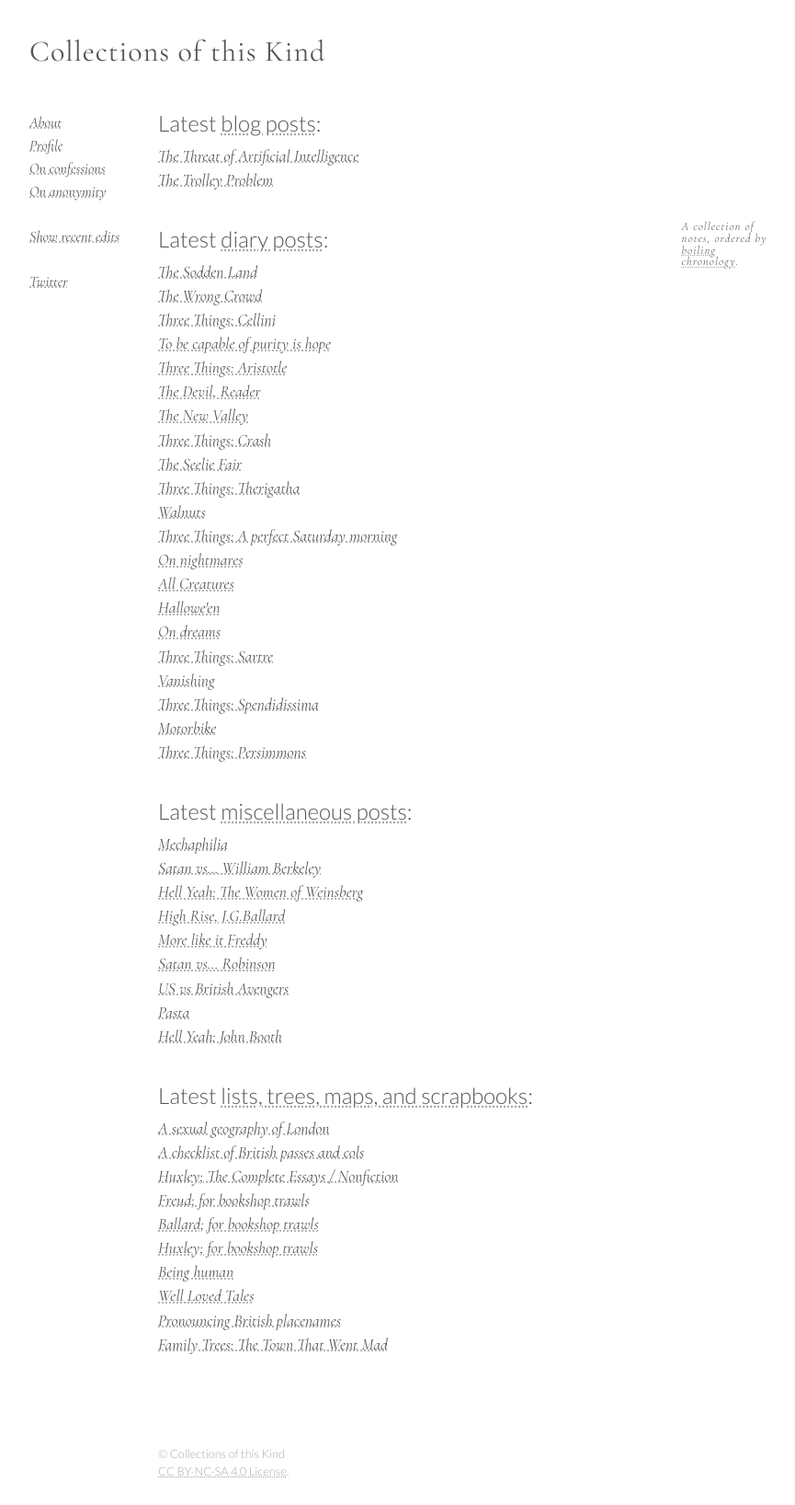
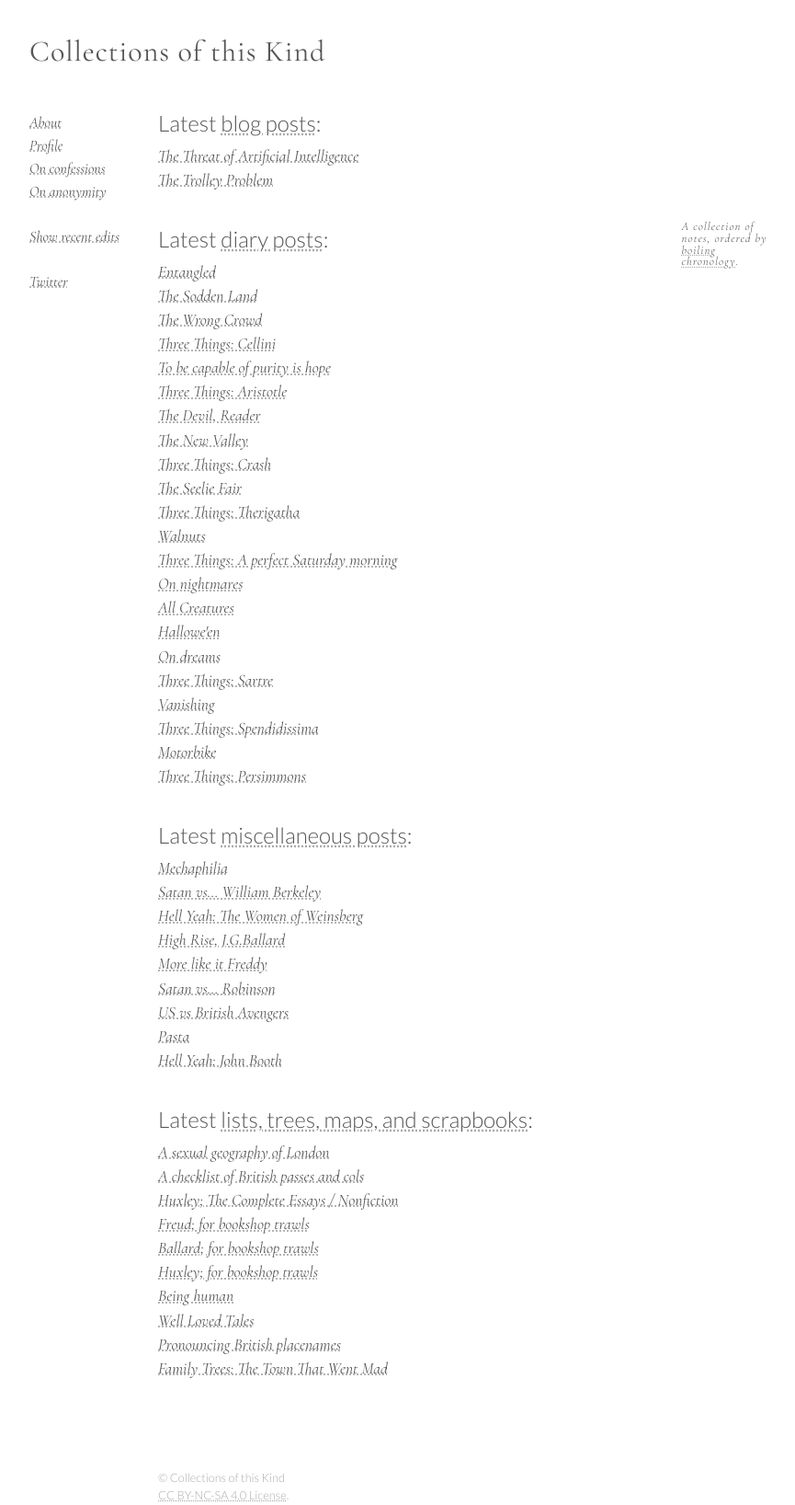
Before and after one commit to CollectionsOfThisKind/collectionsofthiskind.github.io, a Jekyll site: the page built from index.html, in a window 1280 px wide. Shown: the whole page at 92% size, without its empty margins (78-943 px from the left). Built offline with Jekyll 4.4.1, drawn with Linux system fonts in a browser that asks for light colours; before the commit the page ends 1609 px from its top, so only the background shows below that.

Commit message:
Add files via upload

```diff
--- a/index.html
+++ b/index.html
@@ -46,6 +46,7 @@ A collection of notes, ordered by <a href="/pages/about/boiling.html">boiling ch
 <h2 name="diary">Latest <a href="pages/diary/index.html">diary posts</a>:</h2>
 
 <ul class="new">
+<li><a href="pages/diary/horror1.html">Entangled</a></li>
 <li><a href="pages/diary/draik.html">The Sodden Land</a></li>
 <li><a href="pages/diary/toomuch.html">The Wrong Crowd</a></li>
 <li><a href="pages/diary/three-cellini.html">Three Things: Cellini</a></li>
```
